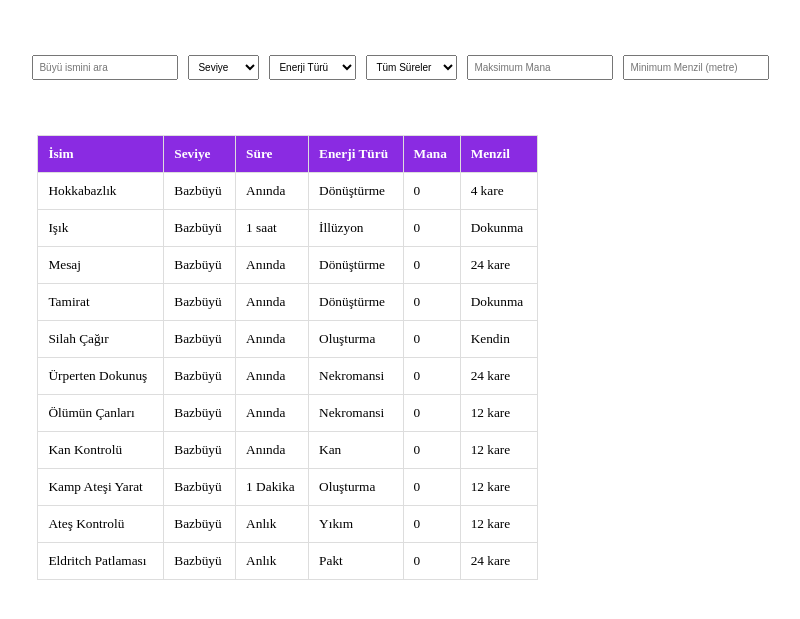
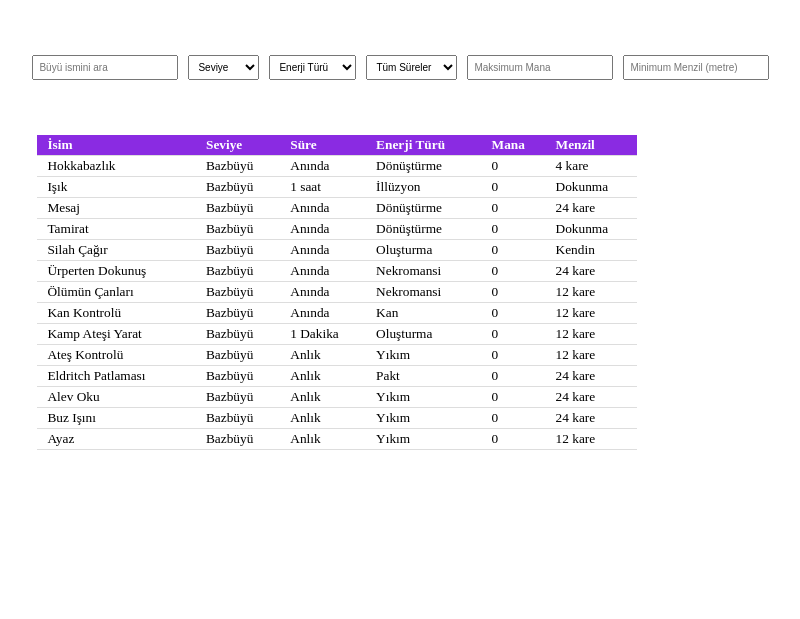
Before and after one commit to SLVNZ/slvnz.github.io, a PHP site: page /spells.html in a window 1280 px wide. Shown: the part 67-686 px from the top of the page, without its empty margins (117-917 px from the left). Run offline with PHP 8.4, Linux system fonts and the light colour scheme; some web fonts are replaced.

Commit message:
Add files via upload

```diff
--- a/index.html
+++ b/index.html
@@ -56,6 +56,11 @@
 
 			</p>
 
+			<p style="font-family: barlow;">Bu veritabanında inceleyeceğiniz verilerin bir kısmı D&D 5e büyülerinden uyarlanarak MÜRYO oynattığım sisteme adapte edilmiştir. Sistem için oluşturulan orijinal
+				büyüler haricinde yüksek ihtimalle halen D&D 5e büyülerinden de uyarlamaları buradaki veri tabanına geçiriyor olacağım için, burada bulunmayan ancak uyarlanması
+				muhtemelen olabilecek D&D 5e büyülerine <a href="kanguen.github.io/spells.html" style="font-family: barlow; color: blueviolet;">kanguen.github.io/spells.html</a> adresindeki Türkçeleştirilmiş büyü veri tabanından erişebilirsiniz.
+			</p>
+
 
 
 		</div>
--- a/slvnz.css
+++ b/slvnz.css
@@ -170,7 +170,7 @@
 }
 
 .spell-list {
-    width: 55%;
+    width: 600px;
     background-color: #fff;
     padding: 20px;
     max-height: 60vh;
@@ -185,8 +185,10 @@
 }
 
 .spell-list th, .spell-list td {
-    padding: 10px;
-    border: 1px solid #ddd;
+    padding-left: 10px;
+	padding-top: 2px;
+	padding-bottom: 2px;
+    border-bottom: 1px solid #ddd;
     cursor: pointer;
 }
 
--- a/spells.html
+++ b/spells.html
@@ -213,6 +213,33 @@
                                         <td>Pakt</td>
                                         <td>0</td>
                                         <td>24 kare</td>
+                                    </tr>
+
+                                    <tr data-name="alev oku" data-level="0" data-energy="evoc" data-duration="inst" data-mana="0" data-range="24" onclick="showSpell('spell12')">
+                                        <td>Alev Oku</td>
+                                        <td>Bazbüyü</td>
+                                        <td>Anlık</td>
+                                        <td>Yıkım</td>
+                                        <td>0</td>
+                                        <td>24 kare</td>
+                                    </tr>
+
+                                    <tr data-name="buz ışını" data-level="0" data-energy="evoc" data-duration="inst" data-mana="0" data-range="24" onclick="showSpell('spell13')">
+                                        <td>Buz Işını</td>
+                                        <td>Bazbüyü</td>
+                                        <td>Anlık</td>
+                                        <td>Yıkım</td>
+                                        <td>0</td>
+                                        <td>24 kare</td>
+                                    </tr>
+
+                                    <tr data-name="ayaz" data-level="0" data-energy="evoc" data-duration="inst" data-mana="0" data-range="12" onclick="showSpell('spell14')">
+                                        <td>Ayaz</td>
+                                        <td>Bazbüyü</td>
+                                        <td>Anlık</td>
+                                        <td>Yıkım</td>
+                                        <td>0</td>
+                                        <td>12 kare</td>
                                     </tr>
 
                                     <!-- Daha fazla büyü ekleyebilirsin -->
@@ -449,13 +476,13 @@
                             </div>
 
                             <div class="spell-description" id="spell11">
-                                <h2>Ateş Kontrolü <span style="font-family: barlow; font-style: italic; font-size: 10pt;">Yıkım Bazbüyüsü</span> </h2>
+                                <h2>Eldritch Patlaması <span style="font-family: barlow; font-style: italic; font-size: 10pt;">Pakt Bazbüyüsü</span> </h2>
 
 				                <div class="spell-details">
                 	                <p><strong>Büyü Süresi:</strong> Anlık</p>
-                	                <p><strong>Enerji Türü:</strong> Oluşturma</p>
+                	                <p><strong>Enerji Türü:</strong> Pakt</p>
                 	                <p><strong>Büyü Bedeli:</strong> 0 mana</p>
-                	                <p><strong>Büyü Menzili:</strong> 12 Kare</p>
+                	                <p><strong>Büyü Menzili:</strong> 24 Kare</p>
 				                </div>
                                 <p class="spell-aciklama">Menzilinde görebileceğin bir hedefe ellerinden fırlayacak konsantre bir basınç öbeği fırlatırsın.
                                     Bu basınç öbeği çarpma halinde hedefe basınç hasarı uygular.
@@ -476,6 +503,54 @@
                                         <strong>Özel Sınıflar: </strong>Sehhar, Cadı (Yıkım ya da Karanlık Enerji)
 
                                     </span>
+
+                                </p>
+                            </div>
+
+                            <div class="spell-description" id="spell12">
+                                <h2>Alev Oku <span style="font-family: barlow; font-style: italic; font-size: 10pt;">Yıkım Bazbüyüsü</span> </h2>
+
+				                <div class="spell-details">
+                	                <p><strong>Büyü Süresi:</strong> Anlık</p>
+                	                <p><strong>Enerji Türü:</strong> Yıkım</p>
+                	                <p><strong>Büyü Bedeli:</strong> 0 mana</p>
+                	                <p><strong>Büyü Menzili:</strong> 24 Kare</p>
+				                </div>
+                                <p class="spell-aciklama">Menzilinde görebileceğin bir hedefe ellerinden fırlayacak bir ateş parçacığı fırlatırsın.
+                                    İsabet halinde hedef yanma hasarı alır. Taşınmayan ya da giyilmeyen yanıcı bir madde bu yetenek ile vurulduğunda
+                                    alev alır.
+
+                                </p>
+                            </div>
+
+                            <div class="spell-description" id="spell13">
+                                <h2>Buz Işını <span style="font-family: barlow; font-style: italic; font-size: 10pt;">Yıkım Bazbüyüsü</span> </h2>
+
+				                <div class="spell-details">
+                	                <p><strong>Büyü Süresi:</strong> Anlık</p>
+                	                <p><strong>Enerji Türü:</strong> Yıkım</p>
+                	                <p><strong>Büyü Bedeli:</strong> 0 mana</p>
+                	                <p><strong>Büyü Menzili:</strong> 24 Kare</p>
+				                </div>
+                                <p class="spell-aciklama">Menzilinde görebileceğin bir hedefe ellerinden fırlayacak bir buzul ışın yönlendirirsin.
+                                    İsabet halinde hedef donma hasarı alır ve <strong>dayanıklılık</strong> zarı kullanır. Zarı senin büyü kuvvetini geçemezse
+                                     hareket hızı yarıya iner.
+
+                                </p>
+                            </div>
+
+                            <div class="spell-description" id="spell14">
+                                <h2>Ayaz <span style="font-family: barlow; font-style: italic; font-size: 10pt;">Yıkım Bazbüyüsü</span> </h2>
+
+				                <div class="spell-details">
+                	                <p><strong>Büyü Süresi:</strong> Anlık</p>
+                	                <p><strong>Enerji Türü:</strong> Yıkım</p>
+                	                <p><strong>Büyü Bedeli:</strong> 0 mana</p>
+                	                <p><strong>Büyü Menzili:</strong> 12 Kare</p>
+				                </div>
+                                <p class="spell-aciklama">Menzilinde görebileceğin bir hedefe yoğunlaşırsın. Yoğunlaşma sonucunda hedefin üstünde oluşan bir
+                                    don, hedefe donma hasarı uygularken <strong>dayanıklılık</strong> kurtulmasını geçemezse bir sonraki saldırısında negatif
+                                    puan almasına sebep olur.
 
                                 </p>
                             </div>
```
